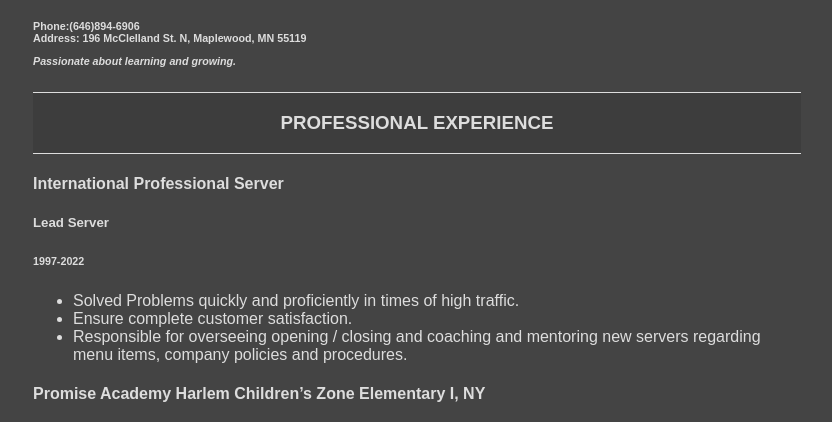
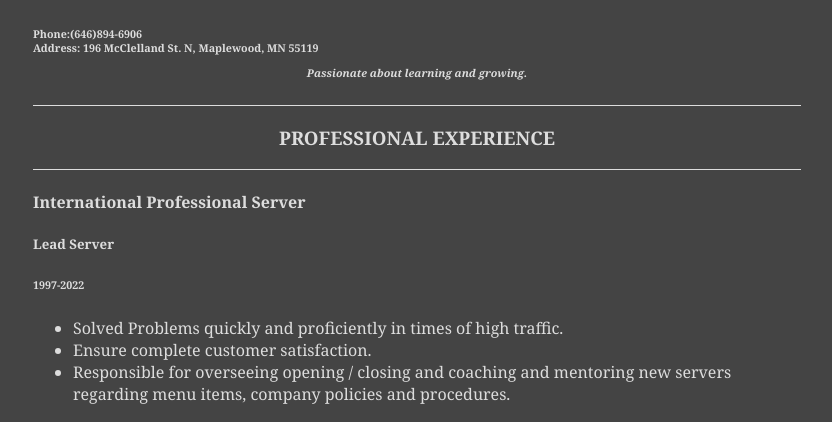
Before and after one commit to juliegonzalezkincaid/juliegonzalezkincaid, a plain HTML site: page index.html in a window 1280 px wide. Shown: the part 270-692 px from the top of the page, without its empty margins (223-1055 px from the left). Drawn offline with Linux system fonts and the light colour scheme.

Commit message:
Update style.css

```diff
--- a/style.css
+++ b/style.css
@@ -1,7 +1,7 @@
 body{
   background-color: #444444;
   color: #dddddd;
-  font-family: Arial, Helvetica, sans-serif;
+  font-family: Georgia, Helvetica, sans-serif;
   margin: 10% 20%
 }
 
@@ -10,5 +10,9 @@ body{
   text-transform: uppercase;
   border-top: 1px solid #dddddd;
   border-bottom: 1px solid #dddddd;
-  background-color: rgba(0,0,0, 0.1)
+  background-color:
 }
+p{text-align: center;
+
+
+}
```
